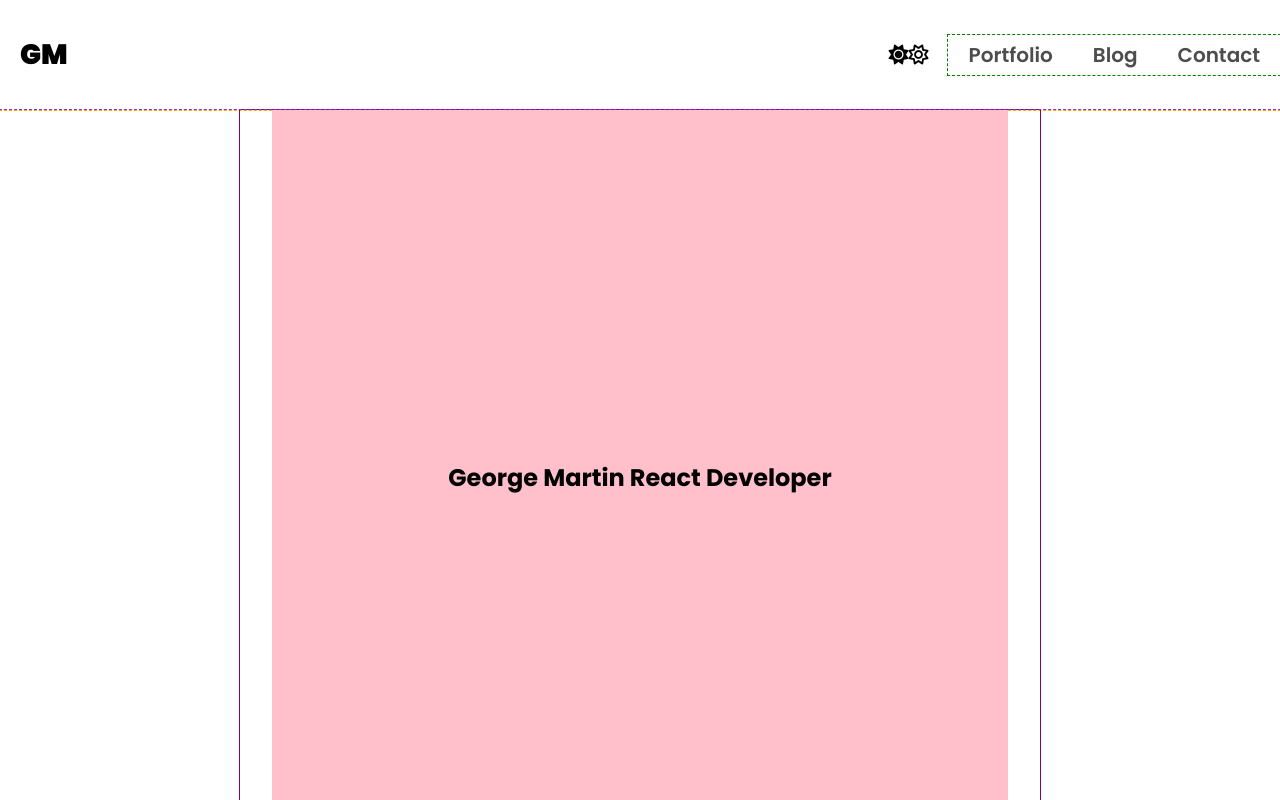
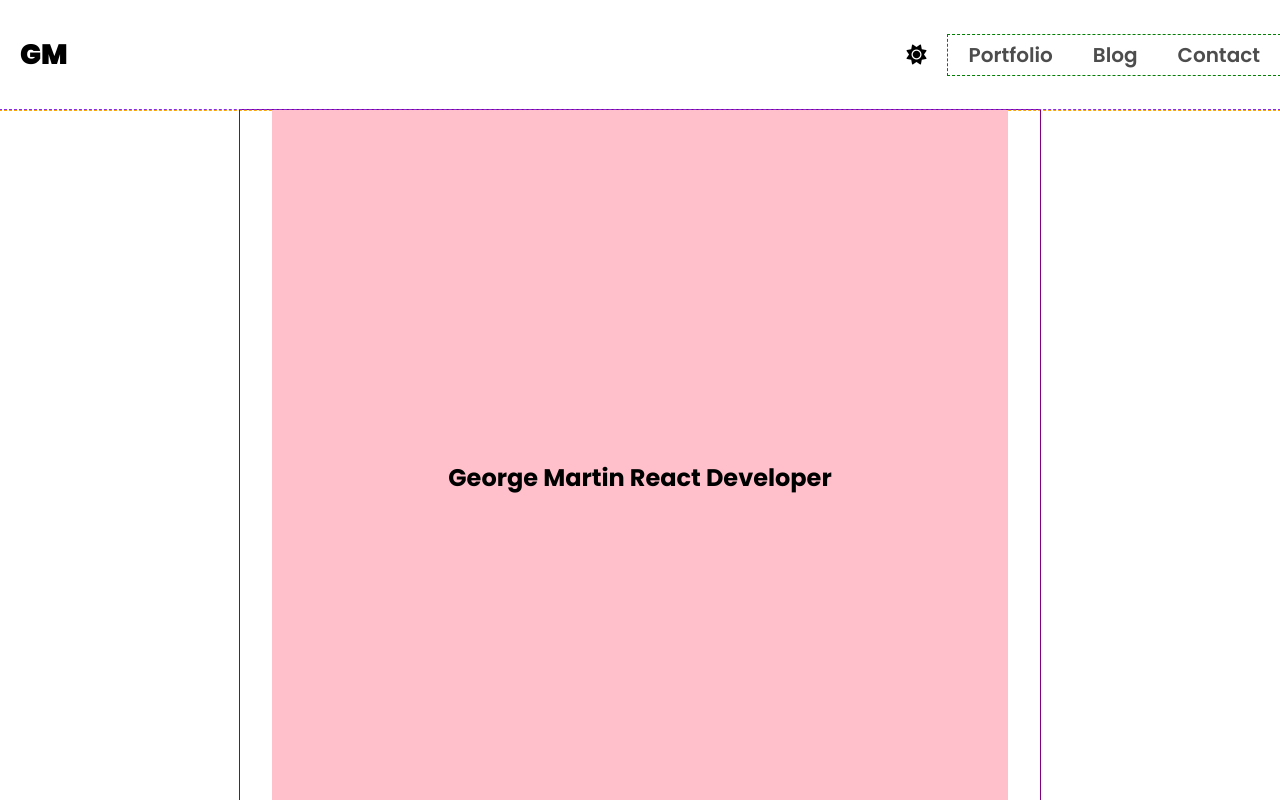
Before and after one commit to gmartin323/personal-website, a React (Vite) app: page /#/ in a window 1280 px wide. Shown: the top 800 px of the page. Built offline with nearby package versions, Linux system fonts and the light colour scheme.

Commit message:
Conditionally render dark-mode icon

```diff
--- a/package.json
+++ b/package.json
@@ -12,6 +12,10 @@
     "update": "npm update --save"
   },
   "dependencies": {
+    "@fortawesome/fontawesome-svg-core": "^6.4.2",
+    "@fortawesome/free-regular-svg-icons": "^6.4.2",
+    "@fortawesome/free-solid-svg-icons": "^6.4.2",
+    "@fortawesome/react-fontawesome": "^0.2.0",
     "react": "^18.2.0",
     "react-dom": "^18.2.0",
     "sass": "^1.62.1"
--- a/src/components/Header.jsx
+++ b/src/components/Header.jsx
@@ -36,10 +36,17 @@ export default function Header() {
           GM
         </Link>
         <button onClick={switchTheme}>
-          <i className="fa-solid fa-sun fa-xl"></i>
-          <i className="fa-regular fa-sun fa-xl"></i>
+          {theme.id === "light" ?
+            <i className="fa-solid fa-sun fa-xl"></i> :
+            <i className="fa-solid fa-sun fa-xl" style={{color: "#ff6600"}}></i>
+          }
         </button>
-        <button className="hamburger-btn" onClick={toggleNav}><i className="fa-solid fa-bars fa-xl"></i></button>
+        <button
+          className="hamburger-btn"
+          onClick={toggleNav}
+        >
+          <i className="fa-solid fa-bars fa-xl"></i>
+        </button>
       </div>
       <nav className={isNavExpanded ? "navigation-menu expanded" : "navigation-menu"}>
         <NavLink
--- a/src/index.css
+++ b/src/index.css
@@ -53,12 +53,14 @@ header {
 
 header .site-logo {
   color: black;
+  width: 4rem;
   /* margin-right: auto; for wider screens */
   text-transform: uppercase;
   font-weight: 900;
 }
 
 header a {
+
   text-decoration: none;
   color: #4d4d4d;
   font-weight: 600;
@@ -71,6 +73,7 @@ header a:hover {
 }
 
 header button {
+  width: 4rem;
   border: none;
   background-color: inherit;
   padding: 5px 20px;
--- a/src/themes/ThemeContext.jsx
+++ b/src/themes/ThemeContext.jsx
@@ -2,12 +2,14 @@ import React from "react"
 
 export const themes = {
   light: {
+    id: "light",
     color: "#000000",
     background: "#FFFFFF",
     footerColor: "#aaaaaa",
     footerBackground: "#161616"
   },
   dark: {
+    id: "dark",
     color: "#FFFFFF",
     background: "#000000",
     footerColor: "#161616",
```
Also changed, not shown: 1 other file (tests, documents, lock files or other folders).
